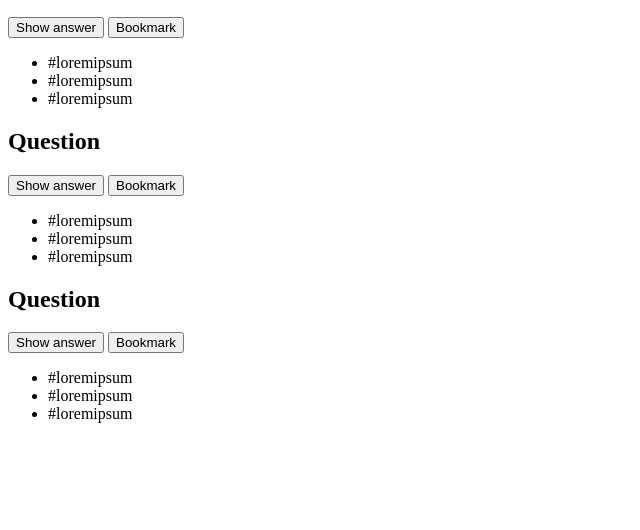
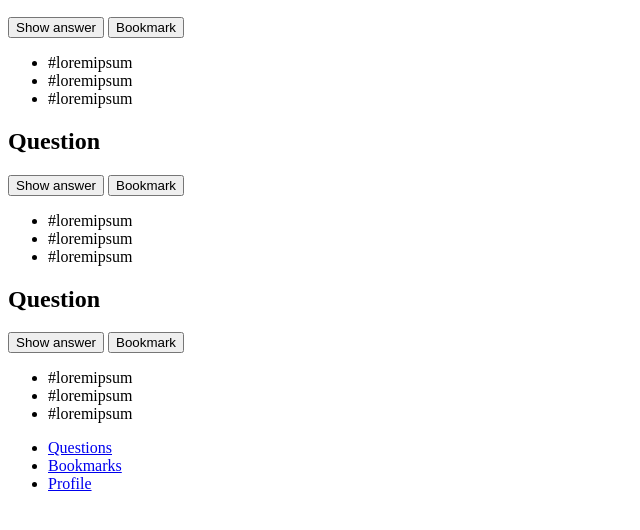
Before and after one commit to benjaminpfleghaar/flexikon, a plain HTML site: page index.html in a window 1280 px wide. Shown: the part 110-640 px from the top of the page, without its empty margins (0-640 px from the left). Drawn offline with Linux system fonts and the light colour scheme.

Commit message:
add navbar

```diff
--- a/index.html
+++ b/index.html
@@ -42,5 +42,12 @@
 				</ul>
 			</section>
 		</main>
+		<footer>
+			<ul>
+				<li><a href="#" title="Questions">Questions</a></li>
+				<li><a href="#" title="Bookmarks">Bookmarks</a></li>
+				<li><a href="#" title="Profile">Profile</a></li>
+			</ul>
+		</footer>
 	</body>
 </html>
```
